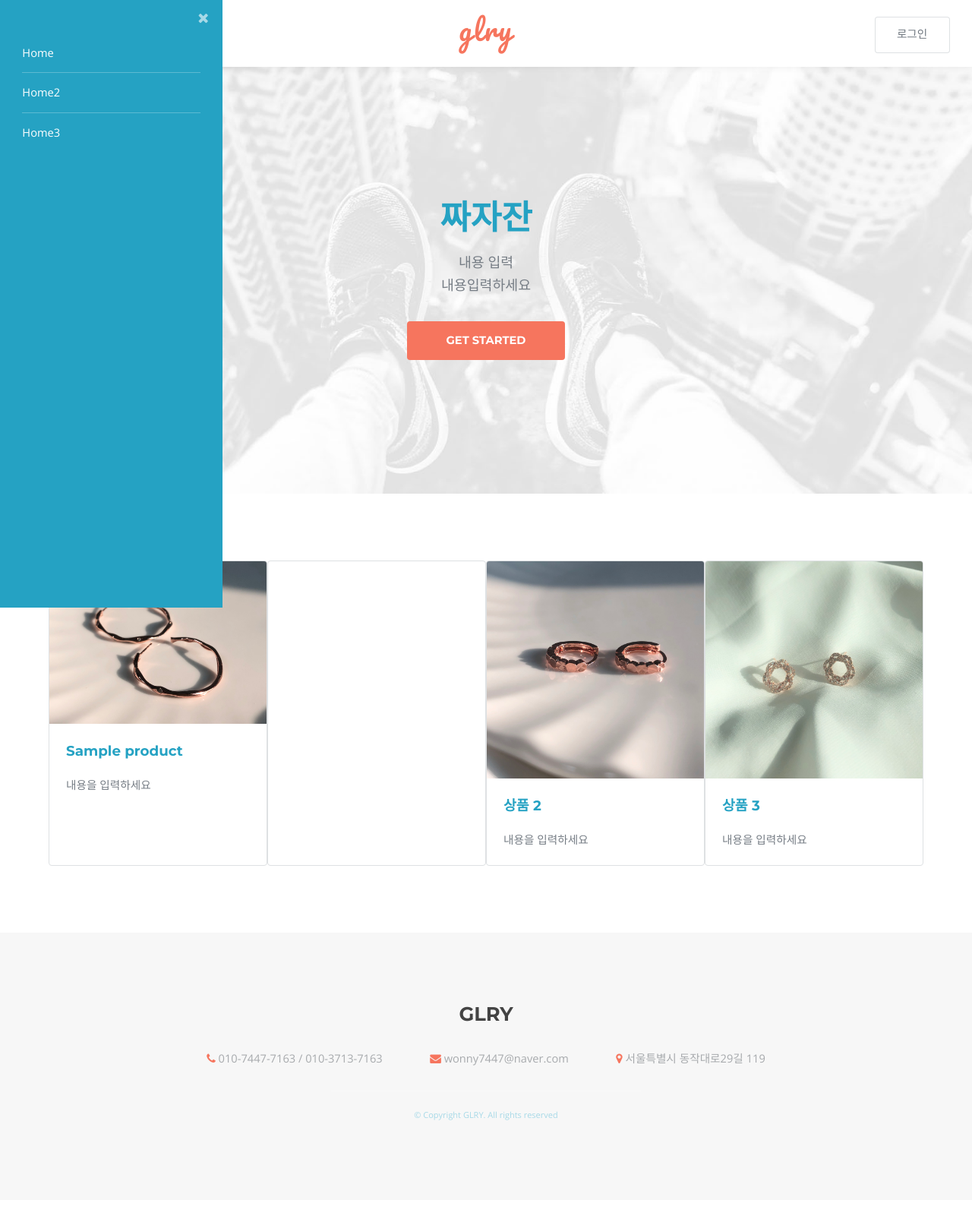
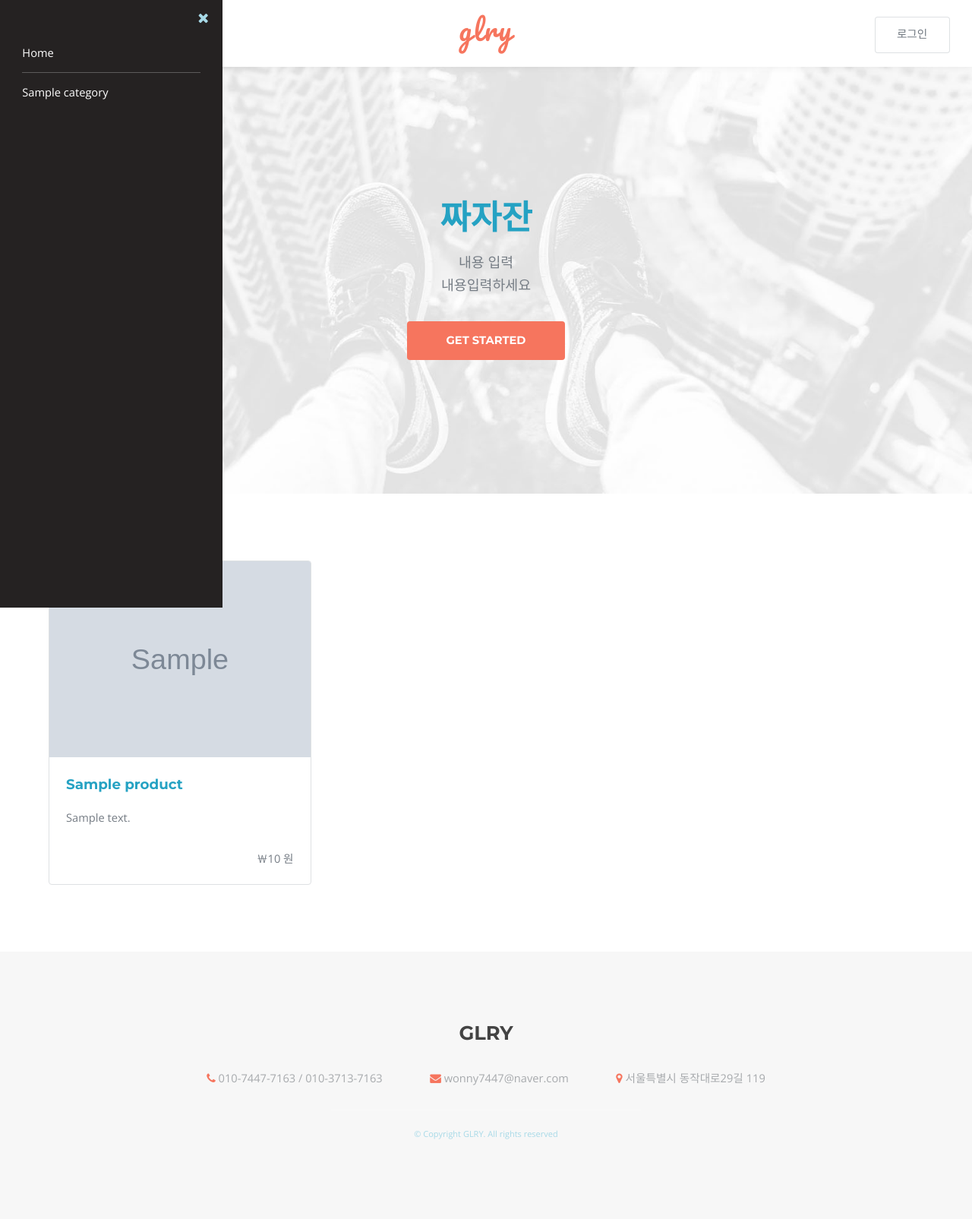
Before and after one commit to somefood/shopping-mall, a Django app: template templates/index.html in a window 1280 px wide, after a click that opens the changed part. Shown: the whole page at 76% size. Before the commit the page ends 1475 px from the top, so only its background shows below. Run offline with Django 3.2, Linux system fonts and the light colour scheme; the template is opened without the code that fills it: most values are stand-ins (such as "Sample title", 1, 10 or a date in 2020); grey boxes marked "Sample" are stand-in pictures; some libraries are stand-ins or nearby versions.

Commit message:
백지원 / 2주차 / 상품 이미지 업로드 관련 작업

```diff
--- a/accounts/templates/accounts/detail.html
+++ b/accounts/templates/accounts/detail.html
@@ -12,7 +12,7 @@
           </h2>
 
           {% if join_user == user %}
-          <a href="{% url 'accounts:update' pk=join_user.pk %}">
+          <a href="{% url 'accounts:update' join_user.pk %}">
               <p>회원정보 수정</p>
           </a>
           {% endif %}
--- a/myproject/settings.py
+++ b/myproject/settings.py
@@ -162,6 +162,11 @@ LOGIN_URL = '/accounts/login/'
 LOGIN_REDIRECT_URL = 'home'
 LOGOUT_REDIRECT_URL = 'home'
 
+# 미디어 파일을 관리할 루트 media 디렉터리
+MEDIA_ROOT = os.path.join(BASE_DIR, 'media')
+# 각 media file에 대한 URL prefix
+MEDIA_URL = '/media/'
+
 MEDIA_URL = '/media/'
 
 MEDIA_ROOT = os.path.join(BASE_DIR, 'media')
--- a/myproject/urls.py
+++ b/myproject/urls.py
@@ -18,7 +18,8 @@ from django.contrib import admin
 from django.shortcuts import get_list_or_404
 from django.urls import path, include
 from django.views.generic import TemplateView
-from products.models import Product
+from products.models import Product, Category
+from django.conf.urls.static import static
 
 
 class HomeView(TemplateView):
@@ -27,6 +28,7 @@ class HomeView(TemplateView):
     def get_context_data(self, **kwargs):
         context = super().get_context_data(**kwargs)
         context['products'] = get_list_or_404(Product)
+        context['categories'] = get_list_or_404(Category)
         return context
 
 urlpatterns = [
@@ -34,7 +36,7 @@ urlpatterns = [
     path('accounts/', include('accounts.urls')),
     path('product/', include('products.urls')),
     path('', HomeView.as_view(), name='home'),
-]
+] + static(settings.MEDIA_URL, document_root=settings.MEDIA_ROOT)
 
 if settings.DEBUG == True:
     import debug_toolbar
--- a/products/models.py
+++ b/products/models.py
@@ -21,6 +21,7 @@ class Product(models.Model):
     name = models.CharField(max_length=50, verbose_name='이름')
     description = models.TextField(verbose_name='설명')
     price = models.PositiveIntegerField(default=0, verbose_name='가격')
+    thumbnail = models.ImageField(upload_to='images/', blank=True, null=True, verbose_name='대표이미지')
 
     def __str__(self):
         return f"{self.name}"
@@ -31,3 +32,8 @@ class Product(models.Model):
     class Meta:
         verbose_name = '상품'
         verbose_name_plural = '상품'
+
+
+class Photo(models.Model):
+    product = models.ForeignKey(Product, on_delete=models.CASCADE, null=True)
+    image = models.ImageField(upload_to='images/', blank=True, null=True, verbose_name='연관 이미지')
--- a/products/templates/products/product_detail.html
+++ b/products/templates/products/product_detail.html
@@ -5,6 +5,7 @@
     <div class="detail-area">
         <div class="img-area">
             사진 추가 예정
+                {{ product.name }} / {{ product.category }}
         </div>
         <div class="info-area">
             <div class="product-name">
@@ -16,4 +17,5 @@
             </div>
         </div>
     </div>
+
 {% endblock %}
--- a/requirements.txt
+++ b/requirements.txt
@@ -1,3 +1,4 @@
 Django==3.1.3
 django-debug-toolbar==3.2
 django-widget-tweaks==1.4.8
+Pillow==8.1.0
--- a/static/css/main.css
+++ b/static/css/main.css
@@ -2788,7 +2788,7 @@
 		-ms-transition: -ms-transform 0.5s ease, visibility 0.5s;
 		transition: transform 0.5s ease, visibility 0.5s;
 		-webkit-overflow-scrolling: touch;
-		background: #25a2c3;
+		background: #252222;
 		color: #ffffff;
 		height: 100%;
 		max-width: 80%;
--- a/templates/base.html
+++ b/templates/base.html
@@ -7,6 +7,8 @@
 
 <body>
    {% include 'header.html' %}
+
+<!-- Menu -->
 
    {% block content %}
 
--- a/templates/header.html
+++ b/templates/header.html
@@ -3,7 +3,21 @@
        <nav class="left">
            <a href="#menu"><span>Menu</span></a>
        </nav>
+
+       <nav id="menu">
+            <ul class="links">
+                <li><a href="{% url 'home' %}">Home</a></li>
+                {% for category in categories %}
+                   <li><a href="{{ category.get_absolute_url }}">{{ category.name }}</a></li>
+                {% endfor %}
+            </ul>
+            <ul class="actions vertical">
+                <li><a href="{% url 'accounts:login' %}" class="button fit">Login</a></li>
+            </ul>
+        </nav>
+
        <a href="{% url 'home' %}" class="logo">glry</a>
+
        <nav class="right">
            {% if user.is_active %}
                {% firstof user.profile.nickname user.get_username %}님
--- a/templates/index.html
+++ b/templates/index.html
@@ -2,17 +2,6 @@
 {% block title %}메인페이지{% endblock %}
 
 {% block content %}
-<!-- Menu -->
-    <nav id="menu">
-        <ul class="links">
-            <li><a href="{% url 'home' %}">Home</a></li>
-            <li><a href="index.html">Home2</a></li>
-            <li><a href="index.html">Home3</a></li>
-        </ul>
-        <ul class="actions vertical">
-            <li><a href="{% url 'accounts:login' %}" class="button fit">Login</a></li>
-        </ul>
-    </nav>
 
 <!-- Banner -->
     <section id="banner">
@@ -31,37 +20,15 @@
             {% for product in products %}
                 <div class="flex-item box">
                     <div class="image fit">
-                        <img src="/static/images/IMG_0581.jpg" alt=""/>
+                        <img src="media/{{ product.thumbnail }}" alt=""/>
                     </div>
                     <div class="content">
                         <h3><a href="{{ product.get_absolute_url }}">{{ product.name }}</a></h3>
-                        <p>내용을 입력하세요</p>
+                        <p>{{ product.description }}</p>
+                        <p align="right">￦{{ product.price }} 원</p>
                     </div>
                 </div>
             {% endfor %}
-            <div class="flex-item box">
-
-
-            </div>
-            <div class="flex-item box">
-                <div class="image fit">
-                    <img src="/static/images/IMG_0557.jpg" alt="" />
-                </div>
-                <div class="content">
-                    <h3>상품 2</h3>
-                    <p>내용을 입력하세요</p>
-                </div>
-            </div>
-            <div class="flex-item box">
-                <div class="image fit">
-                    <img src="/static/images/IMG_0921.jpg" alt="" />
-                </div>
-                <div class="content">
-                    <h3>상품 3</h3>
-                    <p>내용을 입력하세요</p>
-                </div>
-            </div>
         </div>
     </section>
-
 {% endblock %}
```
Also changed, not shown: products/admin.py (+10 -3 lines), products/urls.py (+6 -1 lines), products/views.py (+7 -2 lines).
